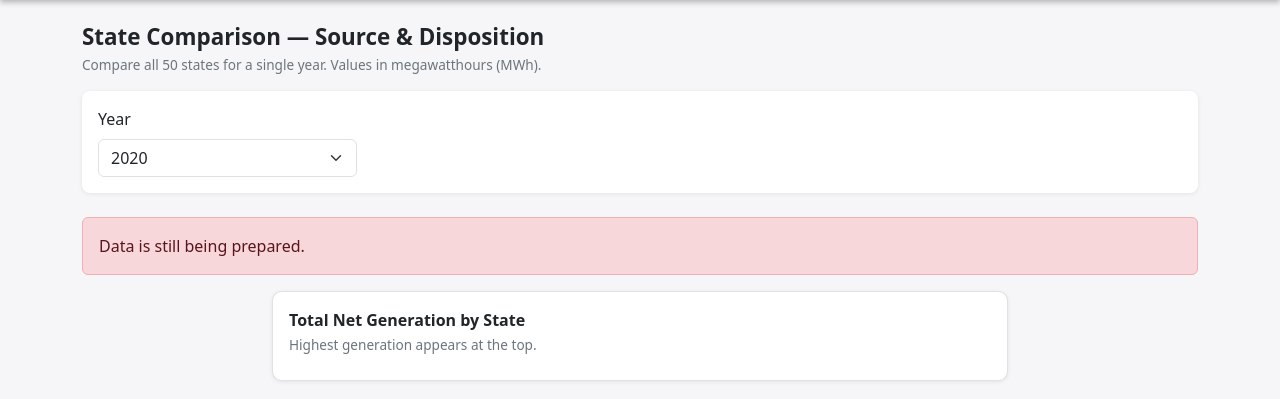
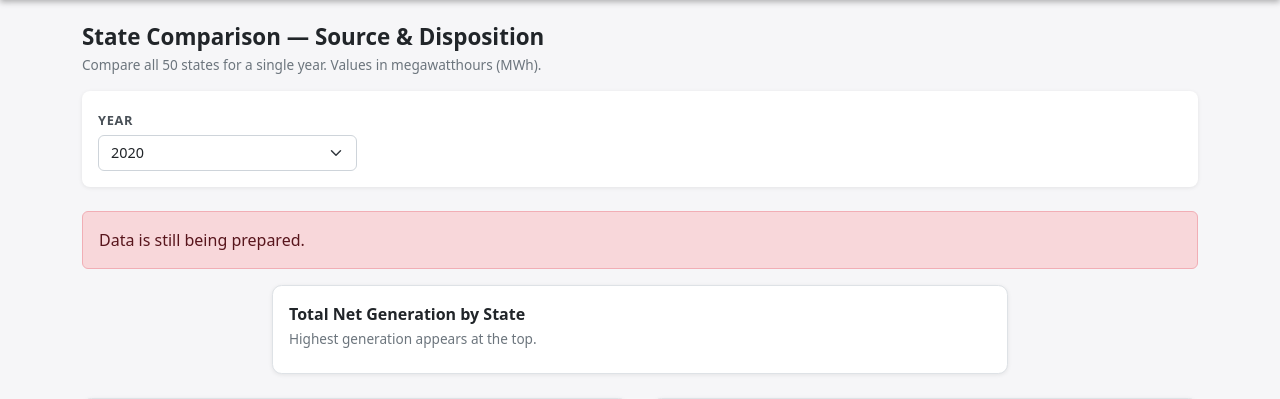
Before and after one commit to jaketimm/EIA-Data-Tool, a Flask app: template templates/state_comparison.html in a window 1280 px wide. Shown: the part 59-458 px from the top of the page. Run offline with Flask 3, Linux system fonts and the light colour scheme; the template is opened without the code that fills it: most values are stand-ins (such as "Sample title", 1, 10 or a date in 2020); some libraries are stand-ins or nearby versions.

Commit message:
standardize CSS properties for the data filter-cards

```diff
--- a/static/css/index.css
+++ b/static/css/index.css
@@ -32,11 +32,6 @@
   box-shadow: 0 0 0 0.2rem rgba(137, 180, 212, 0.35);
 }
 
-.btn-primary:active {
-  background-color: #c4bf8c !important;
-  border-color: #c4bf8c !important;
-  color: #212529;
-}
 
 /* ── State prompt ────────────────────────────────────────────────────────── */
 .state-prompt {
--- a/static/css/state-comparison.css
+++ b/static/css/state-comparison.css
@@ -9,6 +9,29 @@
 
 .chart-row {
   margin-bottom: 0.5rem;
+}
+
+.filter-card .form-label {
+    font-size: 0.8rem;
+    font-weight: 600;
+    text-transform: uppercase;
+    letter-spacing: 0.05em;
+    color: #495057;
+    margin-bottom: 0.3rem;
+}
+
+.filter-card .form-select,
+.filter-card .form-control {
+  font-size: 0.9rem;
+  border-radius: 0.375rem;
+  border: 1px solid #ced4da;
+  transition: border-color 0.15s ease, box-shadow 0.15s ease;
+}
+
+.filter-card .form-select:focus,
+.filter-card .form-control:focus {
+  border-color: #89b4d4;
+  box-shadow: 0 0 0 0.2rem rgba(137, 180, 212, 0.35);
 }
 
 .chart-card {
@@ -35,10 +58,6 @@
   min-height: 0;
 }
 
-.form-select:focus {
-  border-color: #89b4d4;
-  box-shadow: 0 0 0 0.2rem rgba(137, 180, 212, 0.35);
-}
 
 
 @media (max-width: 991.98px) {
--- a/templates/state_comparison.html
+++ b/templates/state_comparison.html
@@ -21,7 +21,7 @@
   <div class="card-body">
     <div class="row g-3 align-items-end">
       <div class="col-sm-4 col-md-3">
-        <label for="year" class="form-label">Year</label>
+        <label for="year" class="form-label">YEAR</label>
         <select id="year" class="form-select">
           {% for y in range(max_year, min_year - 1, -1) %}
             <option value="{{ y }}" {% if y == selected_year %}selected{% endif %}>{{ y }}</option>
```
Also changed, not shown: static/css/generation-capacities.css (+23 -5 lines).
